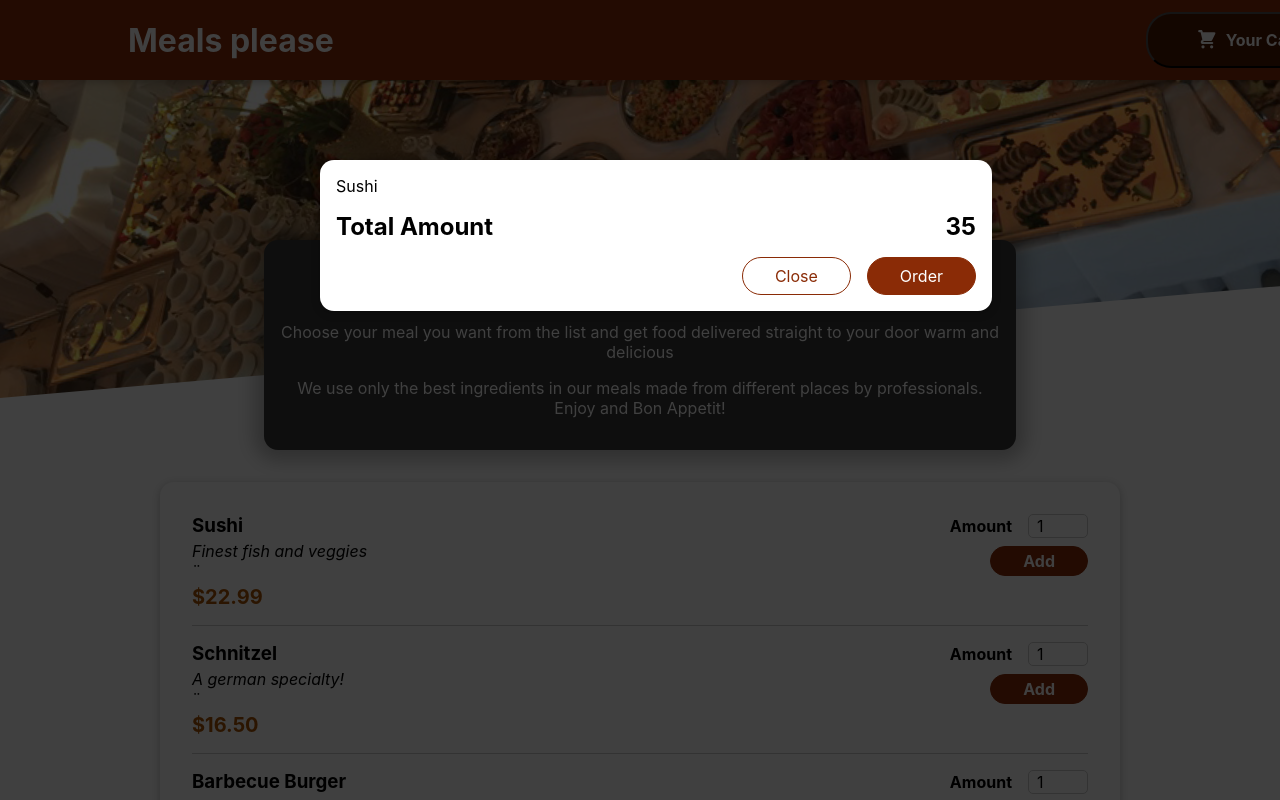
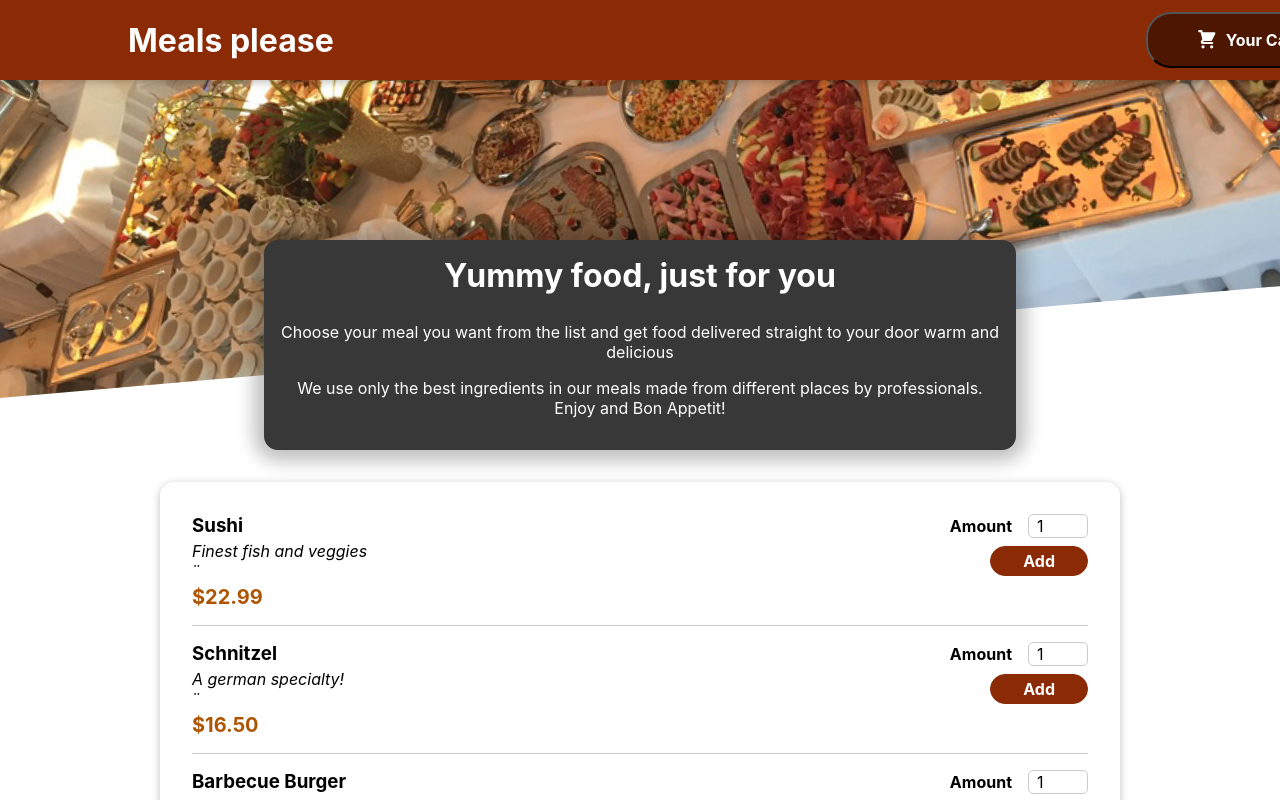
Before and after one commit to ProgramHefe/food-app, a React (Create React App) app: page / in a window 1280 px wide. Shown: the top 800 px of the page. Built offline with nearby package versions, Linux system fonts and the light colour scheme.

Commit message:
Cart and modal functionality added

```diff
--- a/src/App.js
+++ b/src/App.js
@@ -1,12 +1,22 @@
-import React, { Fragment } from 'react';
+import React, { Fragment, useState } from 'react';
 import Header from './components/Layout/Header'
 import Meals from './components/Meals/Meals';
 import Cart from './components/Cart/Cart';
+
 function App() {
+const [cartIsShown, setCartIsShown] = useState(false);
+
+const showCartHandler = () => {
+  setCartIsShown(true);
+}
+
+const hideCartHandler = () => {
+  setCartIsShown(false);
+}
   return (
     <Fragment>
-      <Cart />
-      <Header />
+      {cartIsShown && <Cart onClose={hideCartHandler} />}
+      <Header onShowCart={showCartHandler} />
       <main>
         <Meals />
       </main>
--- a/src/components/Cart/Cart.js
+++ b/src/components/Cart/Cart.js
@@ -13,14 +13,14 @@
 );
 
 return (
-    <Modal>
+    <Modal onClose={props.onClose}>
         {cartItems}
         <div className={classes.total}>
             <span>Total Amount</span>
             <span>35</span>
         </div>
         <div className={classes.actions}>
-            <button className={classes['button--alt']}>Close</button>
+            <button className={classes['button--alt']} onClick={props.onClose}>Close</button>
             <button className={classes.button}>Order</button>
         </div>
     </Modal>
--- a/src/components/Layout/Header.js
+++ b/src/components/Layout/Header.js
@@ -7,7 +7,7 @@
     return <Fragment>
         <header className={classes.header}>
             <h1>Meals please</h1>
-            <HeaderCartButton />
+            <HeaderCartButton onClick={props.onShowCart} />
         </header>
         <div className={classes['main-image']}>
             <img src={Meals} alt='Good yummy food'/>
--- a/src/components/Layout/HeaderCartButton.js
+++ b/src/components/Layout/HeaderCartButton.js
@@ -3,7 +3,7 @@
 import classes from './HeaderCartButton.module.css';
 
 const HeaderCartButton = props => {
-    return <button className={classes.button}>
+    return <button className={classes.button} onClick={props.onClick}>
         <span className={classes.icon}>
             <CartIcon />
         </span>
--- a/src/components/UI/Modal.js
+++ b/src/components/UI/Modal.js
@@ -3,7 +3,7 @@
 import classes from './Modal.module.css'
 
 const Backdrop = props => {
-    return <div className={classes.backdrop} />
+    return <div className={classes.backdrop} onClick={props.onClose} />
 }
 
 const ModalOverlay = props => {
@@ -16,7 +16,7 @@
 
 const Modal = props => {
     return <Fragment>
-        {ReactDOM.createPortal(<Backdrop/>, portalElement)}
+        {ReactDOM.createPortal(<Backdrop onClose={props.onClose}/>, portalElement)}
         {ReactDOM.createPortal(<ModalOverlay>{props.children}</ModalOverlay>, portalElement)}
     </Fragment>
 };
```
